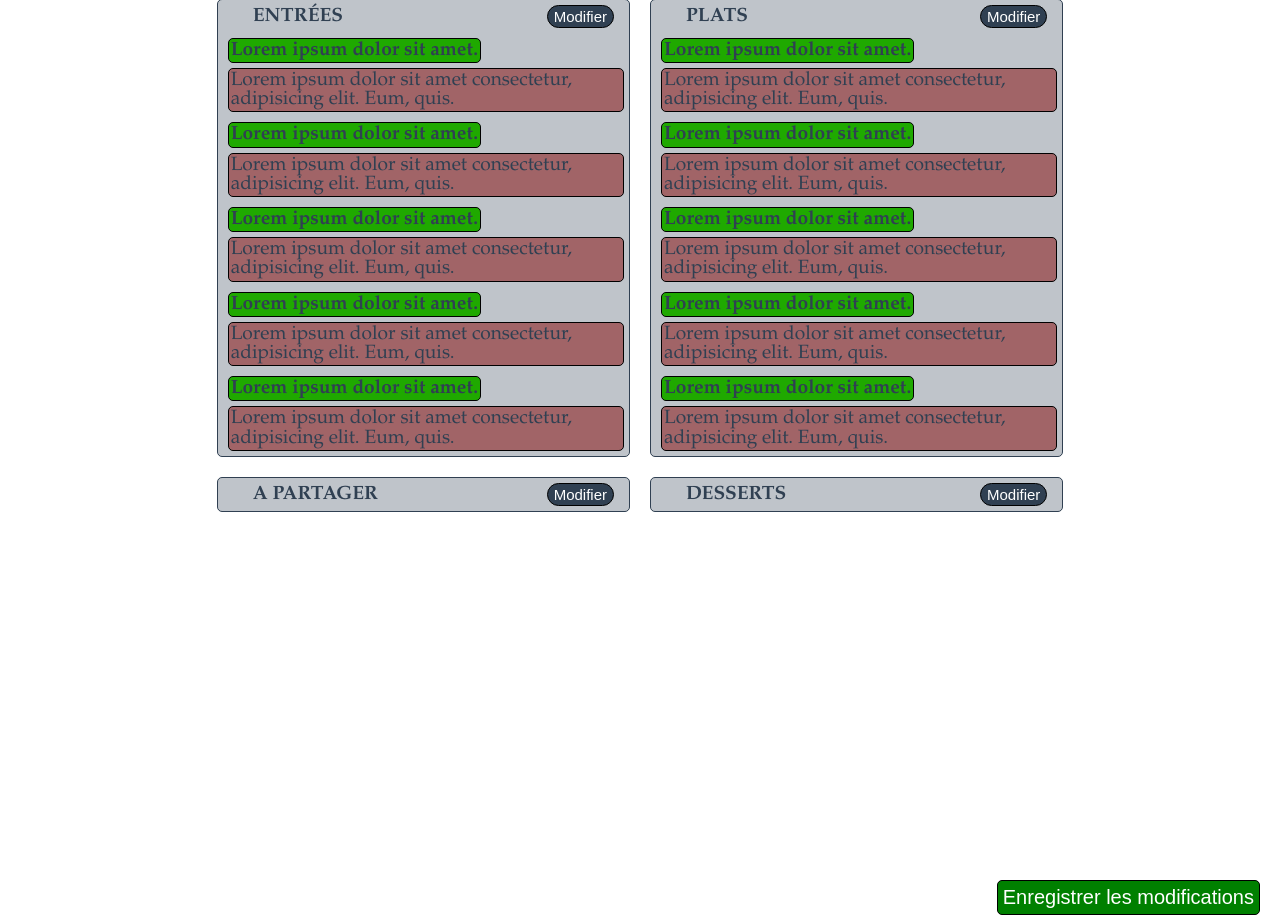
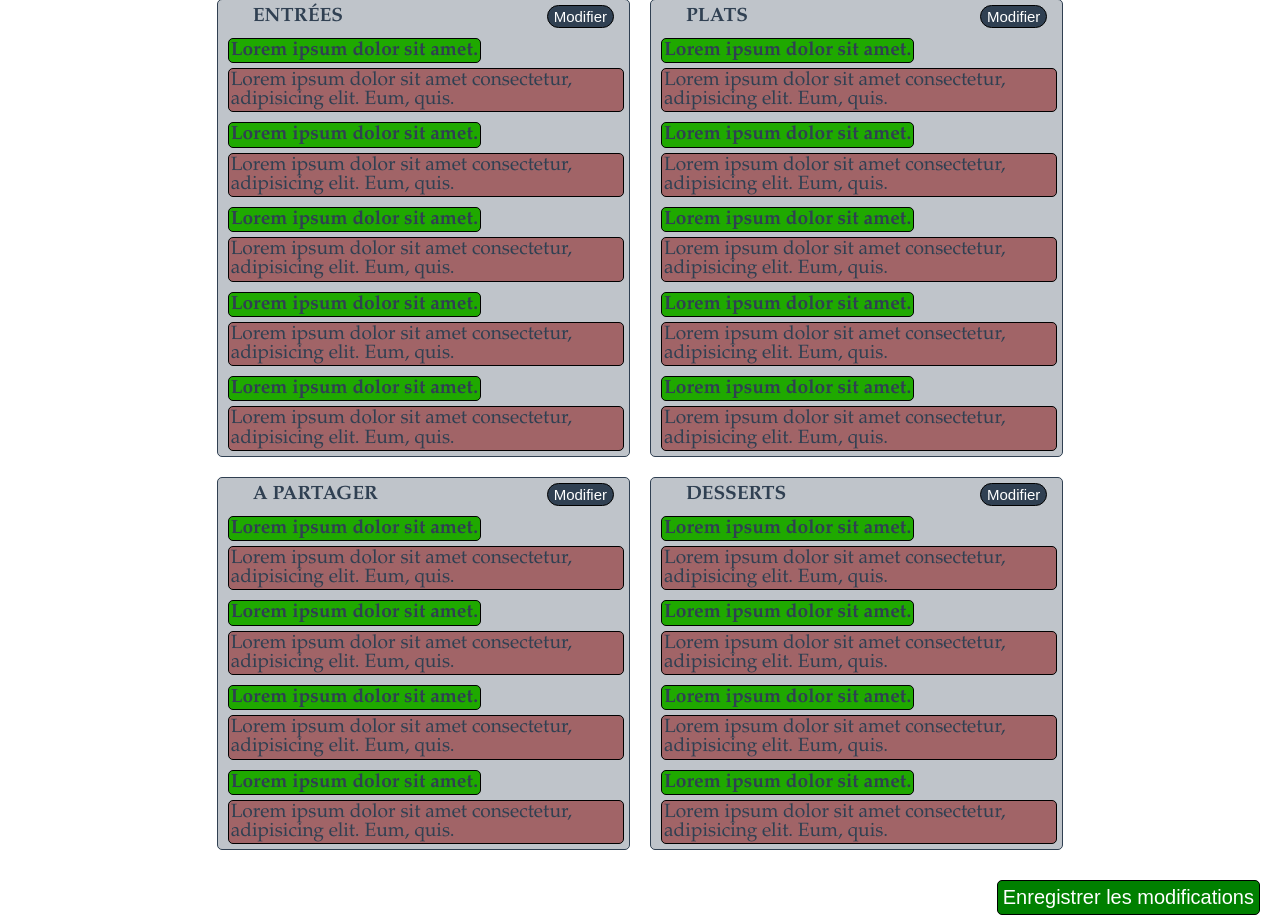
Before and after one commit to SimonBnt/Marche_ou_cepes_site_vitrine_restaurateur, a PHP site: page /admin_page.php in a window 1280 px wide. Shown: the part 252-1167 px from the top of the page. Run offline with PHP 8.4, Linux system fonts and the light colour scheme; the visitor is signed in with stand-in values (Sample User, id 1).

Commit message:
table bdd

```diff
--- a/admin_connexion.php
+++ b/admin_connexion.php
@@ -9,7 +9,7 @@ if (isset($_POST['submit'])) {
     } catch (PDOException $e) {
         echo "Error : " . $e->getMessage();
     }
-    $res = $pdo->prepare("SELECT * FROM users WHERE login=? and password=?");
+    $res = $pdo->prepare("SELECT * FROM user WHERE login=? and password=?");
     $res->setFetchMode(PDO::FETCH_ASSOC);
     $res->execute(array($_POST['login'], md5($_POST['password'])));
     $tab = $res->fetchAll();
--- a/admin_page.php
+++ b/admin_page.php
@@ -124,14 +124,14 @@ if ($_SESSION['connected'] != true) {
                 <h3>A Partager</h3>
                 <a id="btn-change" href="#modal-third-menu"">Modifier</a>
             </span>
-            <!-- <p id=" title-menu">Lorem ipsum dolor sit amet.</p>
+                    <p id="title-menu">Lorem ipsum dolor sit amet.</p>
                     <p id="description-menu">Lorem ipsum dolor sit amet consectetur, adipisicing elit. Eum, quis.</p>
                     <p id="title-menu">Lorem ipsum dolor sit amet.</p>
                     <p id="description-menu">Lorem ipsum dolor sit amet consectetur, adipisicing elit. Eum, quis.</p>
                     <p id="title-menu">Lorem ipsum dolor sit amet.</p>
                     <p id="description-menu">Lorem ipsum dolor sit amet consectetur, adipisicing elit. Eum, quis.</p>
                     <p id="title-menu">Lorem ipsum dolor sit amet.</p>
-                    <p id="description-menu">Lorem ipsum dolor sit amet consectetur, adipisicing elit. Eum, quis.</p> -->
+                    <p id="description-menu">Lorem ipsum dolor sit amet consectetur, adipisicing elit. Eum, quis.</p>
 
         </div>
 
@@ -148,14 +148,14 @@ if ($_SESSION['connected'] != true) {
                 <h3>Desserts</h3>
                 <a id="btn-change" href="#modal-fourth-menu">Modifier</a>
             </span>
-            <!-- <p id="title-menu">Lorem ipsum dolor sit amet.</p>
+            <p id="title-menu">Lorem ipsum dolor sit amet.</p>
             <p id="description-menu">Lorem ipsum dolor sit amet consectetur, adipisicing elit. Eum, quis.</p>
             <p id="title-menu">Lorem ipsum dolor sit amet.</p>
             <p id="description-menu">Lorem ipsum dolor sit amet consectetur, adipisicing elit. Eum, quis.</p>
             <p id="title-menu">Lorem ipsum dolor sit amet.</p>
             <p id="description-menu">Lorem ipsum dolor sit amet consectetur, adipisicing elit. Eum, quis.</p>
             <p id="title-menu">Lorem ipsum dolor sit amet.</p>
-            <p id="description-menu">Lorem ipsum dolor sit amet consectetur, adipisicing elit. Eum, quis.</p> -->
+            <p id="description-menu">Lorem ipsum dolor sit amet consectetur, adipisicing elit. Eum, quis.</p>
 
         </div>
         <button id="btn-save">Enregistrer les modifications</button>
```
